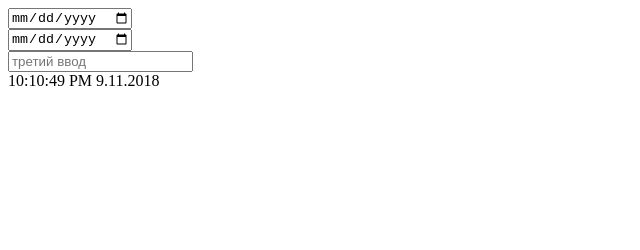
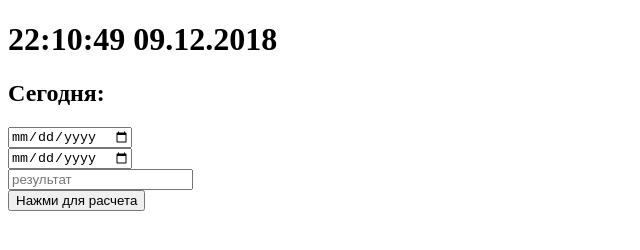
Before and after one commit to Mamon2010/JavaScriptLessons, a plain HTML site: page lesson 5/additionTask/index.html in a window 1280 px wide. Shown: the whole page, without its empty margins (0-640 px from the left). Drawn offline with Linux system fonts and the light colour scheme.

Commit message:
Урок 5. Дополнительное задание

```diff
--- a/lesson 5/additionTask/index.html
+++ b/lesson 5/additionTask/index.html
@@ -10,9 +10,12 @@
 </head>
 
 <body>
-    <input class="input" placeholder="первый ввод" type="date"><br>
-    <input class="input" placeholder="второй ввод" type="date"><br>
-    <input class="input" placeholder="третий ввод" type="text"><br>
+    <h1 class="dateNow"></h1>
+    <h2 class="today"></h2>
+    <input class="input1" placeholder="первый ввод" type="date"><br>
+    <input class="input2" placeholder="второй ввод" type="date"><br>
+    <input class="result" placeholder="результат"><br>
+    <input class="btn" type="button" value="Нажми для расчета"><br>
     <script src="src/js/script.js"></script>
 </body>
 
--- a/lesson 5/additionTask/src/js/script.js
+++ b/lesson 5/additionTask/src/js/script.js
@@ -1,10 +1,12 @@
 // 1) Выведите на страницу текущую дату и время в формате '09:59:59 30.05.2018'
-let date = new Date();
-// document.write(date.toLocaleTimeString() + ' ' + date.toLocaleDateString())
-document.write(date.toLocaleTimeString() + ' ' + date.getDate() + '.' + date.getMonth() + '.' + date.getFullYear());
+let date = new Date(),
+    time = ('0' + date.toLocaleTimeString("ru-RU")).slice(-8);
+document.querySelector('.dateNow').innerHTML = `${time} ${date.toLocaleDateString("ru-RU")}`;
+// console.log(`${time} ${date.toLocaleDateString("ru-RU")}`);
 
 // 2) Напишите функцию, которая будет добавлять 0 перед днями и месяцами, которые состоят из одной цифры(из 1.6 .2018 сделает 01.06 .2018)
-date = date.toLocaleTimeString() + ' ' + date.getDate() + '.' + date.getMonth() + '.' + date.getFullYear();
+// date1 = date1.toLocaleDateString("ru-RU");
+date = `${date.getDate()}.${date.getMonth()}.${date.getFullYear()}`;
 getNullInDate(date);
 
 function getNullInDate(date) {
@@ -18,11 +20,8 @@ function getNullInDate(date) {
     return console.log(arr.join('.'));
 }
 
-
 // 3) Напишите функцию, которая выводит на страницу текущий день недели на русском языке(реализацию выбираете сами)
-let day = new Date(),
-    dayInRussian = getdayInRussian(day.getDay());
-document.write('<p>' + dayInRussian);
+let day = new Date();
 
 function getdayInRussian(thisDay) {
     switch (thisDay) {
@@ -54,20 +53,27 @@ function getdayInRussian(thisDay) {
     console.log(thisDay);
     return thisDay;
 }
+let today = getdayInRussian(day.getDay());
+document.querySelector('.today').innerHTML = `Сегодня: ${today}`;
+
 
 // 4) Напишите функцию, которая выводит на страницу разницу
 // между двумя датами в количестве дней
 
+let result = document.querySelector('.result'),
+    btn = document.querySelector('.btn');
 
-// a = document.querySelectorAll('.input')[0];
-// b = document.querySelectorAll('.input')[1];
+btn.addEventListener('click', function() {
+    let input1 = document.querySelector('.input1').valueAsNumber,
+        input2 = document.querySelector('.input2').valueAsNumber;
+    getDayDiff(input1, input2);
+});
 
-// console.log(a + ' ' + b);
 
-// function getDayDiff(a, b) {
-//     var diff = Math.floor(a.getTime() - b.getTime());
-//     var day = 1000 * 60 * 60 * 24;
-
-//     var days = Math.floor(diff / day);
-//     return days;
-// }
+function getDayDiff(input1, input2) {
+    if (input1 > input2) {
+        result.value = `разница дней: ${Math.floor(input1 - input2) / (1000 * 60 * 60 * 24)}`;
+    } else {
+        alert('Не верный диапазон рассчитываемых дат');
+    }
+}
```
